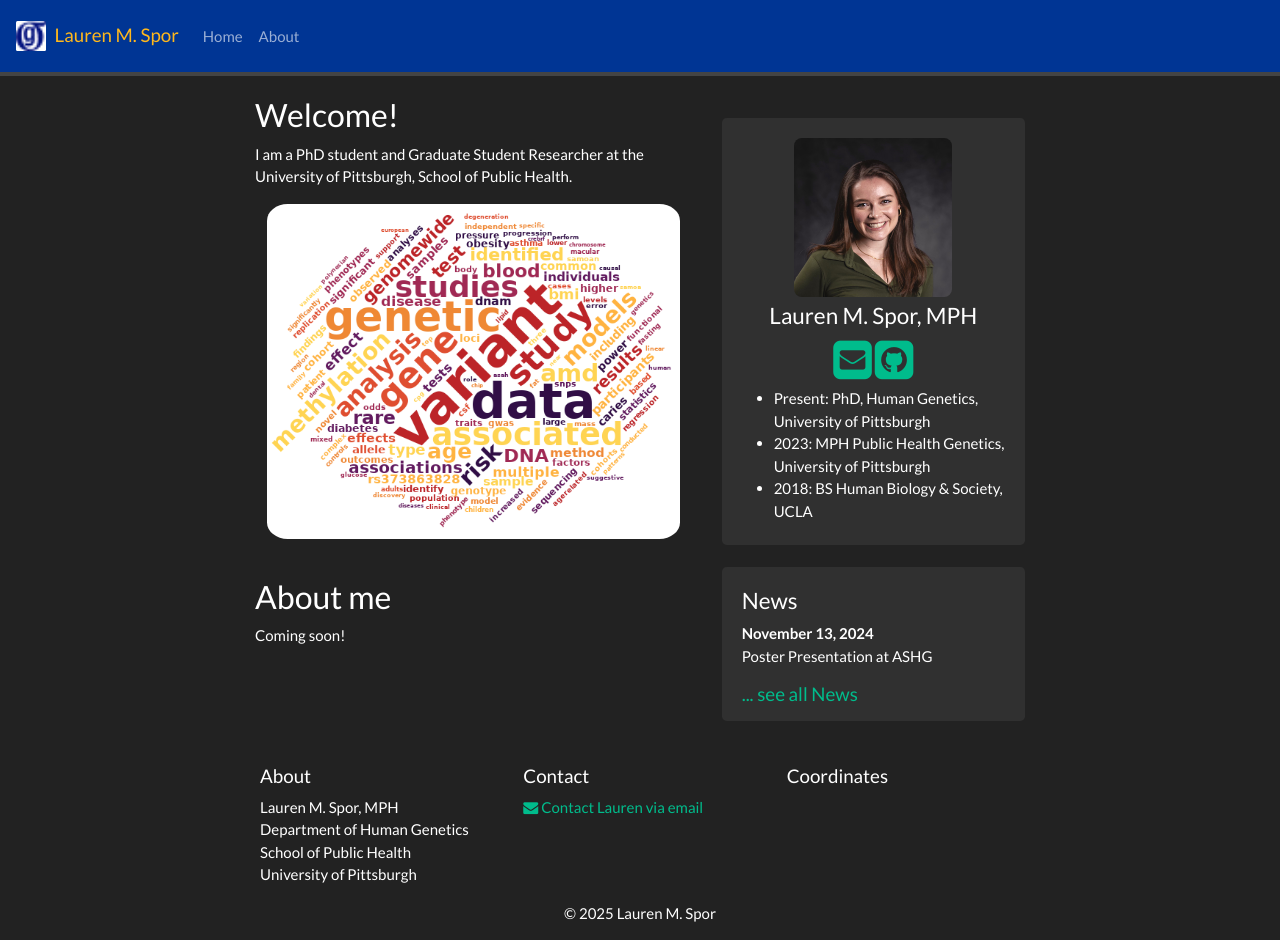
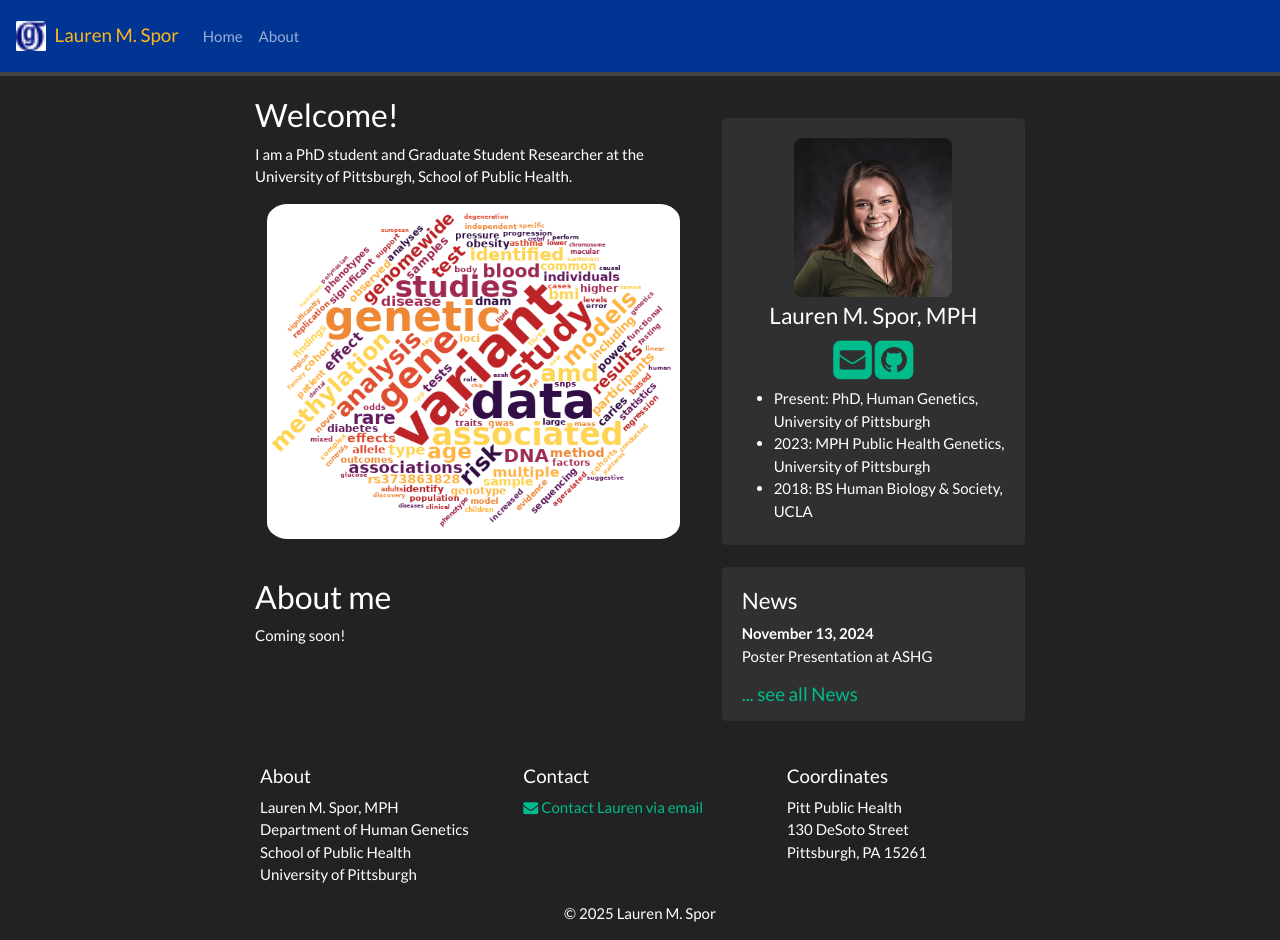
Before and after one commit to Lspor/Lauren_Spor, a Jekyll site: the page built from _pages/home.md, in a window 1280 px wide and 940 px high. Built offline with Jekyll 4.4.1, drawn with Linux system fonts in a browser that asks for light colours; nearby versions of some CDN libraries; a style sheet for code colours, icons or effects is not loaded; part of the change alters nothing that is shown.

```diff
--- a/_config.yml
+++ b/_config.yml
@@ -17,7 +17,7 @@ affiliation: >
   School of Public Health<br/>
   University of Pittsburgh
 
-address: >
+location: >
   Pitt Public Health<br/>
   130 DeSoto Street<br/>
   Pittsburgh, PA 15261
```
